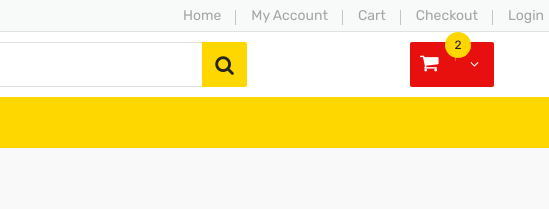
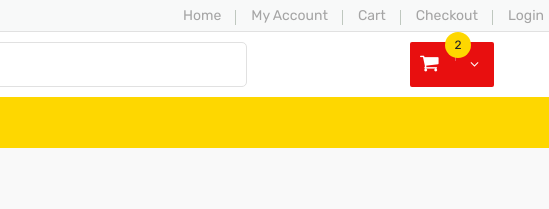
Before and after one commit to ErvinC256/ecommerce-microservices-frontend, a plain HTML site: page index.html in a window 1280 px wide. Shown: the top 209 px of the page, 731-1280 px from the left. Drawn offline with Linux system fonts and the light colour scheme.

Commit message:
fixed searchbar style

```diff
--- a/index.html
+++ b/index.html
@@ -91,7 +91,6 @@
                                         <option value="10">Workstations</option>
                                     </select>
                                     <input type="text" placeholder="Enter your search key ...">
-                                    <button class="li-btn" type="submit"><i class="fa fa-search"></i></button>
                                 </form>
                                 <!-- Header Middle Searchbox Area End Here -->
                                 <!-- Begin Header Middle Right Area -->
```
